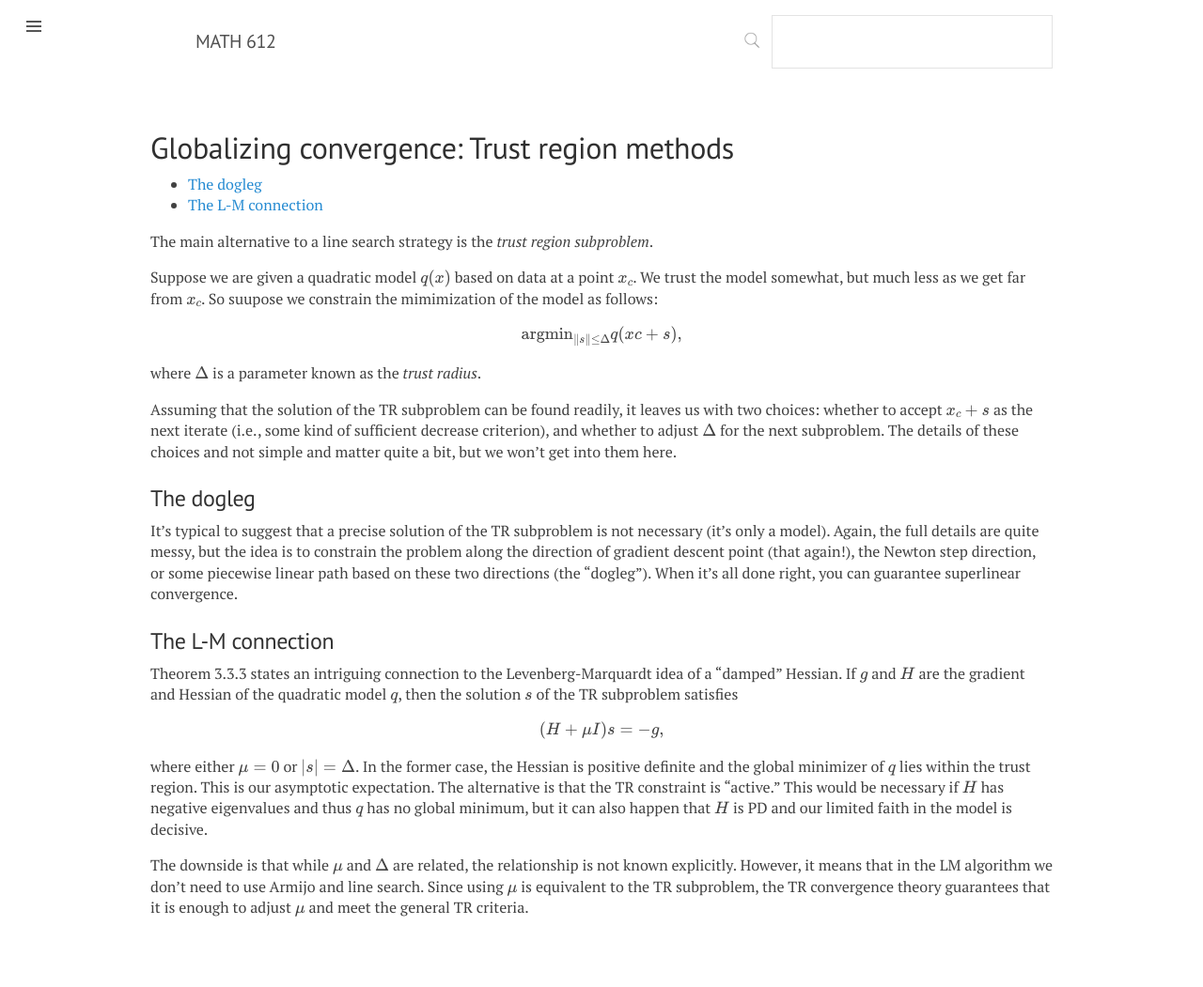
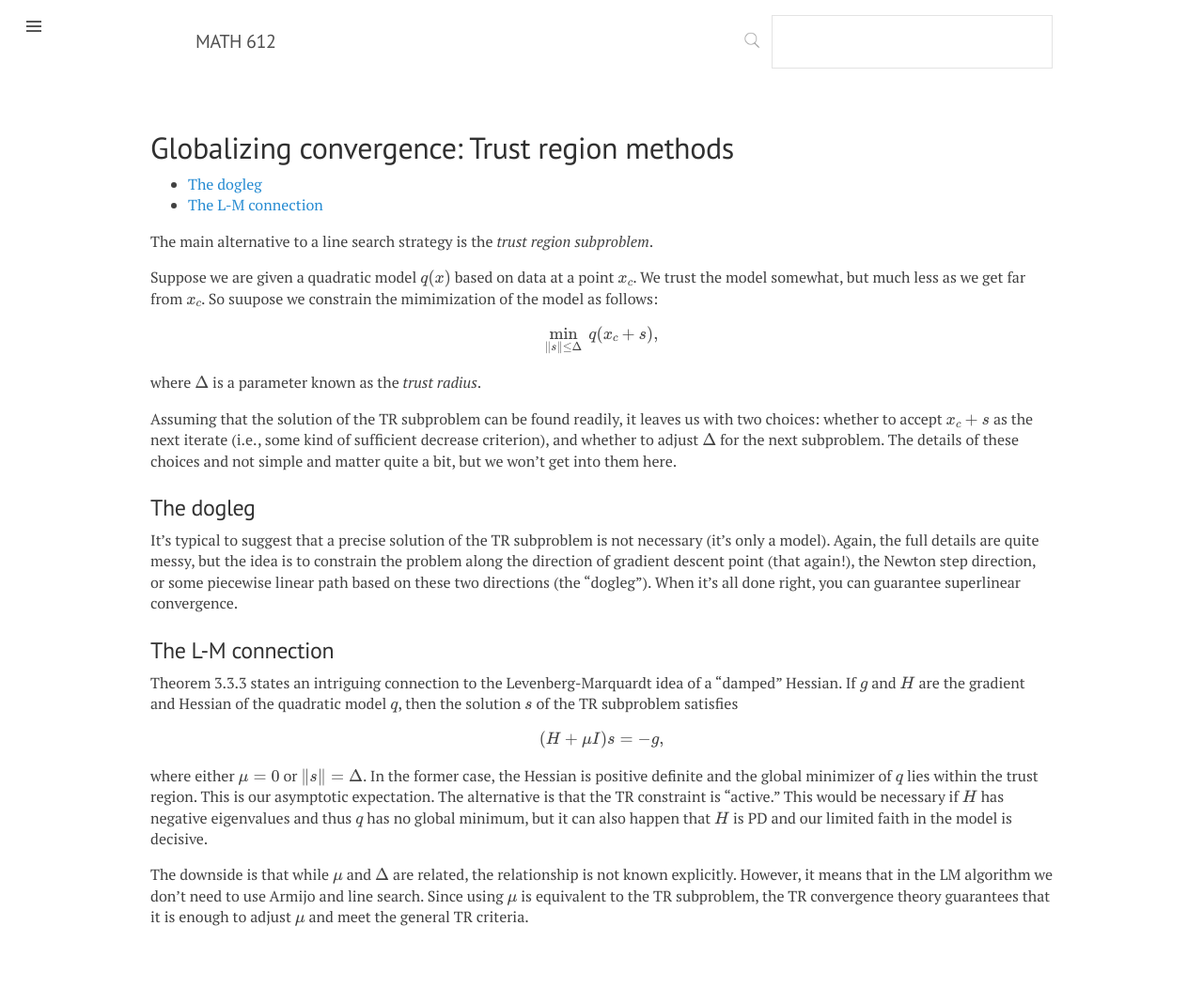
Before and after one commit to tobydriscoll/udmath612, a Jekyll site: the page built from _notes/global/40-trust-region.md, in a window 1280 px wide. Shown: the whole page at 94% size. Built offline with Jekyll 4.4.1, drawn with Linux system fonts in a browser that asks for light colours; formulas are drawn with MathJax 3.

Commit message:
typo fixes

```diff
--- a/_notes/global/40-trust-region.md
+++ b/_notes/global/40-trust-region.md
@@ -10,7 +10,7 @@ The main alternative to a line search strategy is the *trust region subproblem*.
 
 Suppose we are given a quadratic model $q(x)$ based on data at a point $x_c$. We trust the model somewhat, but much less as we get far from $x_c$. So suupose we constrain the mimimization of the model as follows:
 
-$$\text{argmin}_{\|s\|\le \Delta} q(xc+s),$$
+$$\min_{\|s\|\le \Delta} \: q(x_c+s),$$
 
 where $\Delta$ is a parameter known as the *trust radius*.
 
@@ -26,6 +26,6 @@ Theorem 3.3.3 states an intriguing connection to the Levenberg-Marquardt idea of
 
 $$(H+\mu I)s=-g,$$
 
-where either $\mu=0$ or $\|s\|=\Delta$. In the former case, the Hessian is positive definite and the global minimizer of $q$ lies within the trust region. This is our asymptotic expectation. The alternative is that the TR constraint is "active." This would be necessary if $H$ has negative eigenvalues and thus $q$ has no global minimum, but it can also happen that $H$ is PD and our limited faith in the model is decisive.
+where either $\mu=0$ or $\\|s\\|=\Delta$. In the former case, the Hessian is positive definite and the global minimizer of $q$ lies within the trust region. This is our asymptotic expectation. The alternative is that the TR constraint is "active." This would be necessary if $H$ has negative eigenvalues and thus $q$ has no global minimum, but it can also happen that $H$ is PD and our limited faith in the model is decisive.
 
 The downside is that while $\mu$ and $\Delta$ are related, the relationship is not known explicitly. However, it means that in the LM algorithm we don't need to use Armijo and line search. Since using $\mu$ is equivalent to the TR subproblem, the TR convergence theory guarantees that it is enough to adjust $\mu$ and meet the general TR criteria.
```
